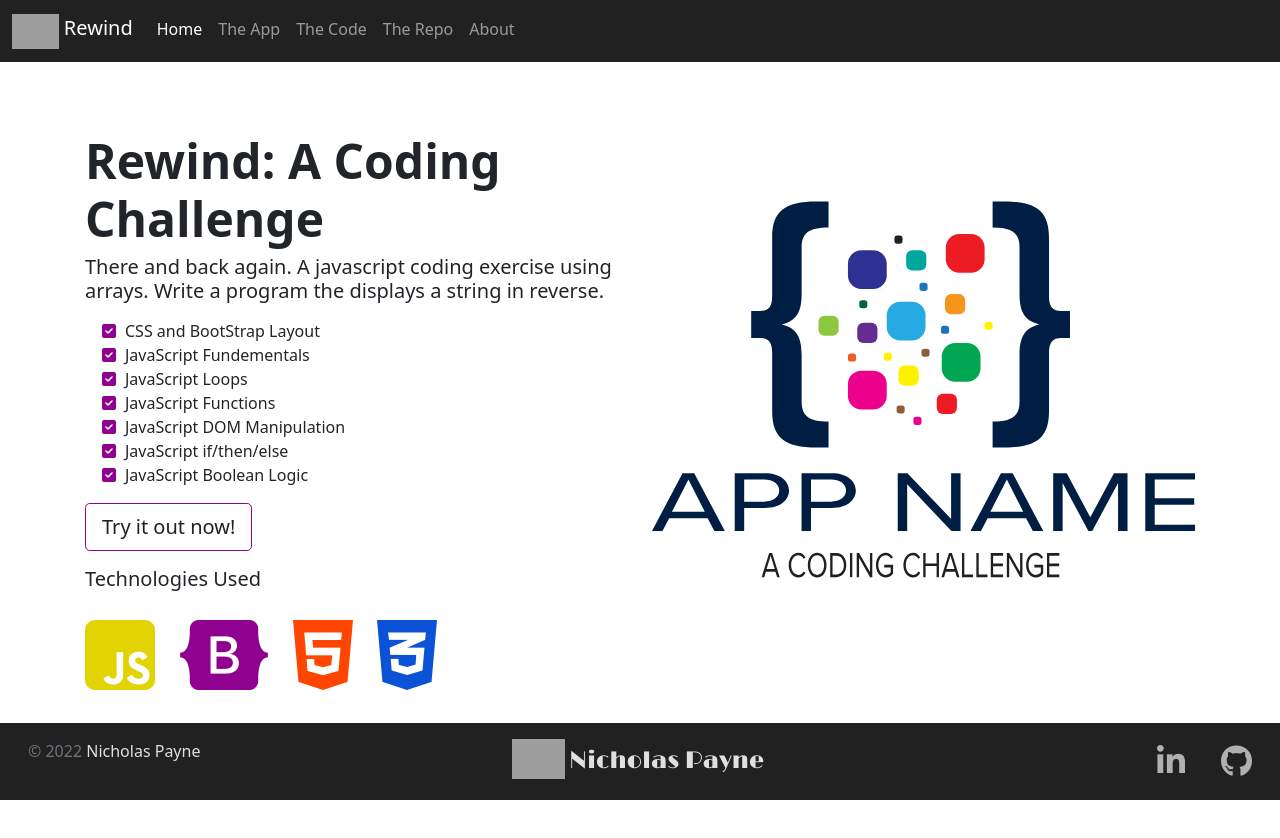
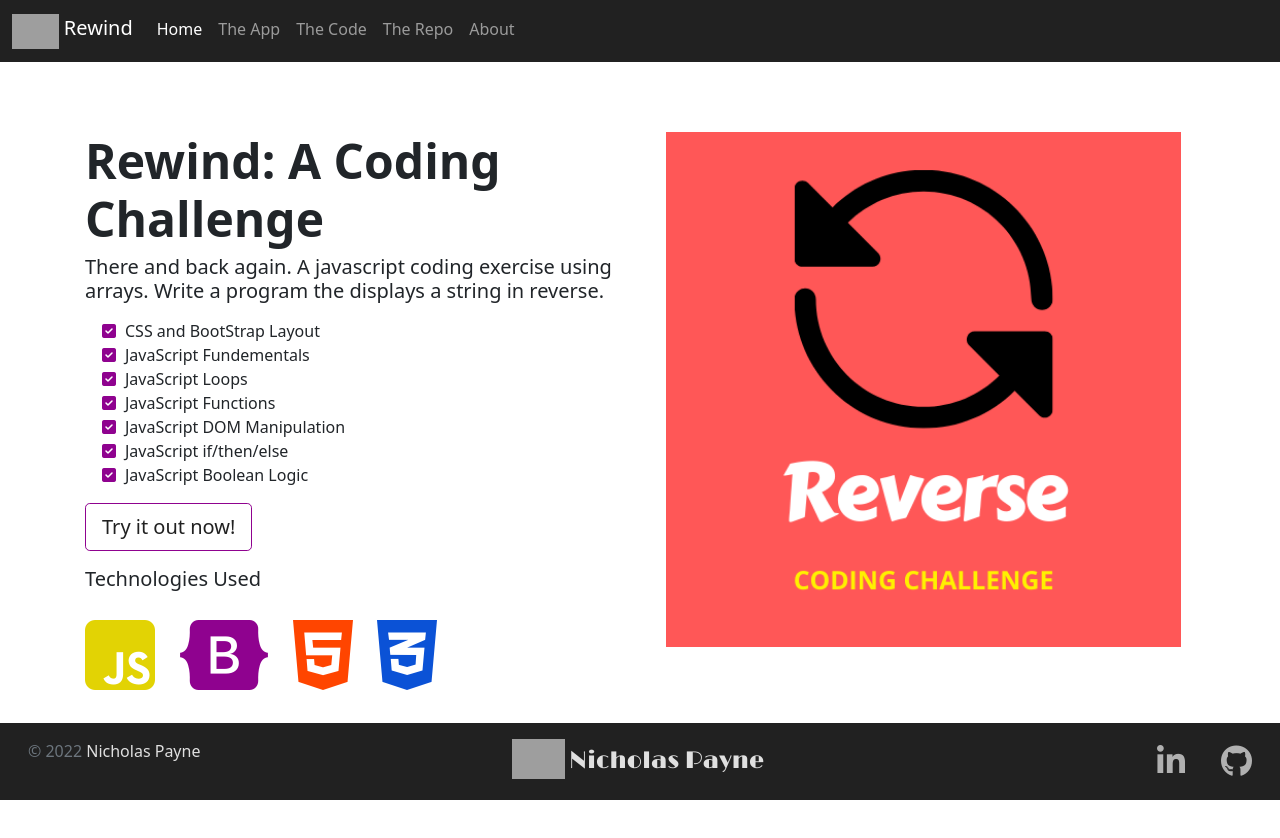
Before and after one commit to Nicholas-A-Payne/Rewind, a plain HTML site: page index.html in a window 1280 px wide. Drawn offline with nearby package versions, Linux system fonts and the light colour scheme; grey boxes are pictures that could not be loaded.

Commit message:
Added logo

```diff
--- a/index.html
+++ b/index.html
@@ -118,7 +118,7 @@ bscf=<!doctype html>
                 </div>
             </div>
             <div class="col col-12 col-md-5 col-lg-6 d-flex align-itmes-center justify-content-center mb-5">
-                <img src="/IMG/APPNAMELogo.svg" class="img-fluid" alt="APP NAME: PlaceHolder">
+                <img src="/IMG/Reverse.png" class="img-fluid" alt="APP NAME: PlaceHolder">
             </div>
         </div>
        </div>
```
Also changed, not shown: IMG/Reverse.png (added).
